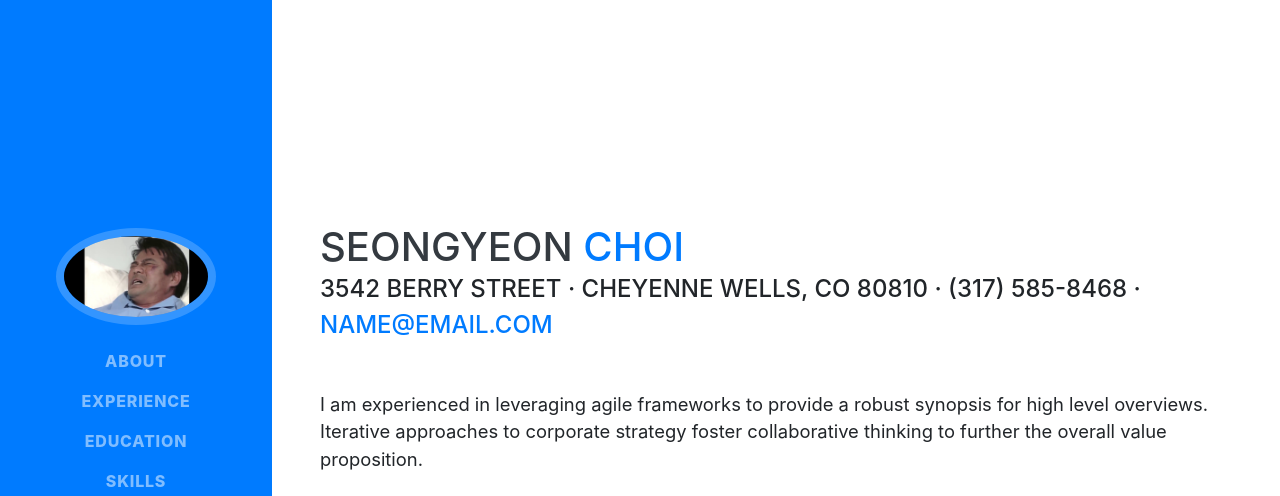
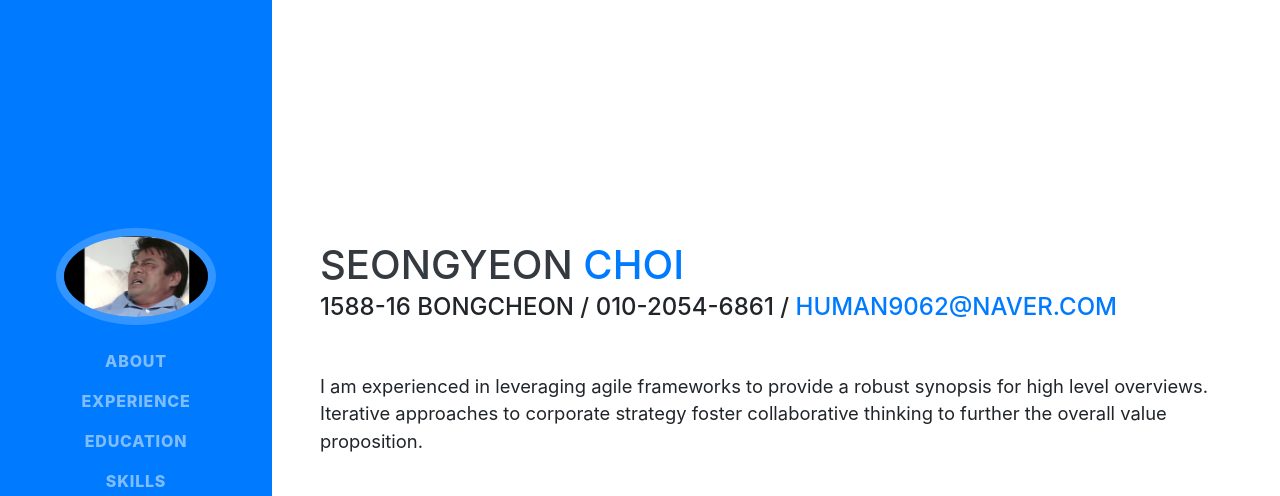
Before and after one commit to Sohottoday/Sohottoday.github.io, a website with bundled scripts: page index.html in a window 1280 px wide. Shown: the top 496 px of the page. Built offline with nearby package versions, Linux system fonts and the light colour scheme; a web font is replaced by a local one.

Commit message:
email change

```diff
--- a/index.html
+++ b/index.html
@@ -66,8 +66,8 @@
         <h1 class="mb-0">SeongYeon
           <span class="text-primary">Choi</span>
         </h1>
-        <div class="subheading mb-5">3542 Berry Street · Cheyenne Wells, CO 80810 · (317) 585-8468 ·
-          <a href="mailto:name@email.com">name@email.com</a>
+        <div class="subheading mb-5">1588-16 bongcheon / 010-2054-6861 /
+          <a href="human9062@naver.com">human9062@naver.com</a>
         </div>
         <p class="lead mb-5">I am experienced in leveraging agile frameworks to provide a robust synopsis for high level overviews. Iterative approaches to corporate strategy foster collaborative thinking to further the overall value proposition.</p>
         <div class="social-icons">
```
